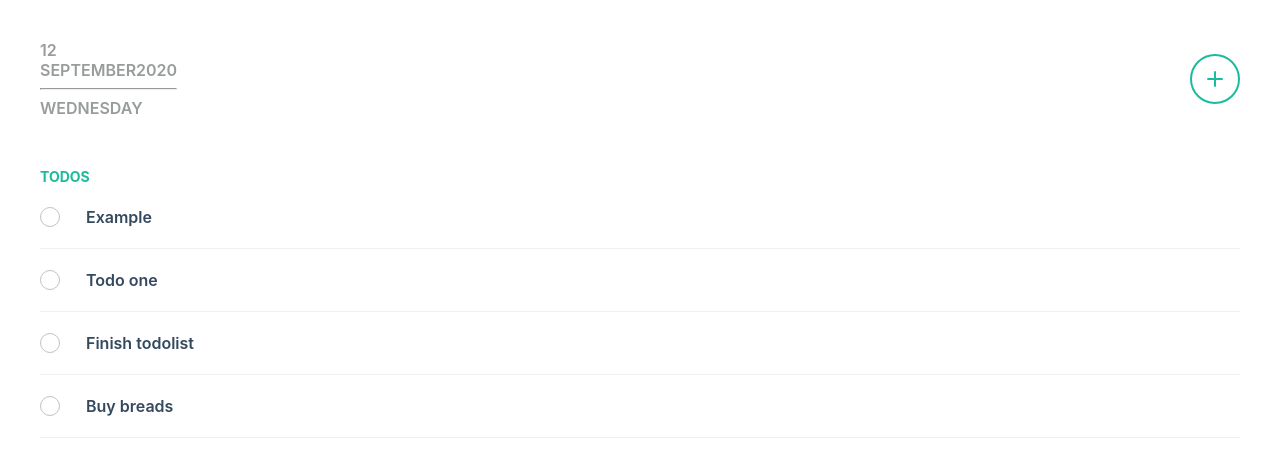
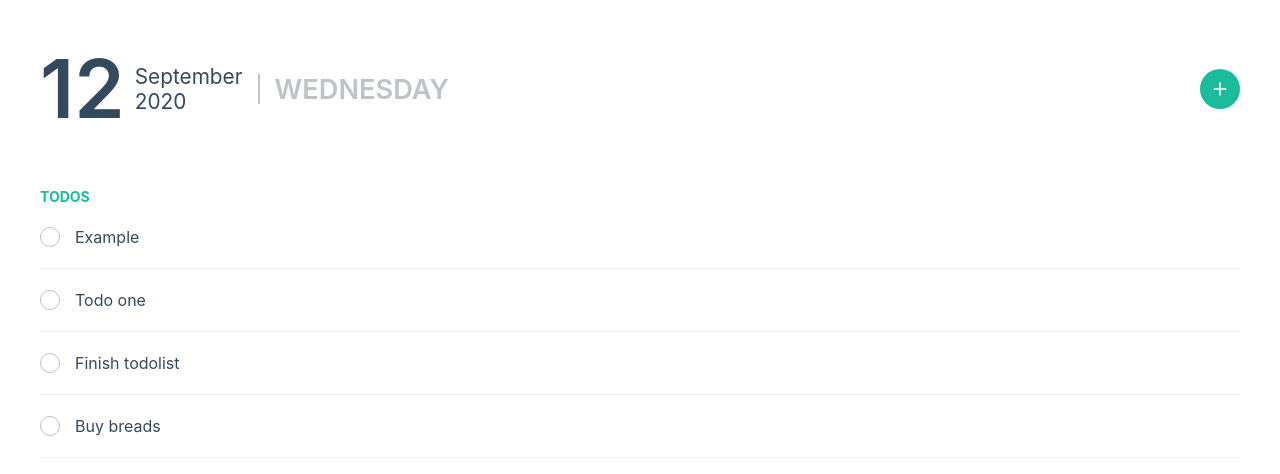
Before and after one commit to adilsonmandlate/todolist, a React (Create React App) app: page / in a window 1280 px wide. Shown: the top 474 px of the page. Built offline with nearby package versions, Linux system fonts and the light colour scheme.

Commit message:
feat: update welcome message

```diff
--- a/src/pages/Home/styles/Home.module.css
+++ b/src/pages/Home/styles/Home.module.css
@@ -12,29 +12,65 @@
 }
 
 .date {
-  color: var(--dark-grey);
+  display: flex;
+  gap: 15px;
+  flex-direction: row;
+  align-items: center;
+}
+
+.fullDate {
+  display: flex;
+  gap: 10px;
+  flex-direction: row;
+  align-items: center;
+}
+
+.day {
   font-weight: 600;
-  font-size: var(--text-size);
+  font-size: calc(var(--title-size) * 1.8);
+}
+
+.monthYear {
+  display: flex;
+  font-size: calc(var(--text-size) * 1.3);
+  flex-direction: column;
+}
+
+.separator {
+  min-height: 30px;
+  background: var(--grey);
+  width: 2px;
+  border: none;
+}
+
+.weekday {
   text-transform: uppercase;
+  font-weight: 600;
+  color: #bdc3c7;
+  font-size: calc(var(--text-size) * 1.7);
 }
 
 .addTodo {
   color: var(--green);
   text-decoration: none;
   padding: 10px;
-  height: 50px;
-  width: 50px;
+  height: 40px;
+  width: 40px;
   justify-content: center;
   border-radius: 50%;
-  border: 2px solid var(--green);
+  border: none;
+  color: #fff;
+  background-color: var(--green);
   display: flex;
   align-items: center;
+}
+
+.addTodo svg {
   transition: all 0.2s ease-in-out;
 }
 
-.addTodo:hover {
-  color: #fff;
-  background-color: var(--green);
+.addTodo:hover svg {
+  transform: rotate(90deg);
 }
 
 /** CATEGORIES */
@@ -54,40 +90,3 @@
   padding: 0;
   list-style: none;
 }
-
-.todo li {
-  display: flex;
-  flex-direction: row;
-  font-weight: 600;
-  padding: 15px 0;
-  cursor: pointer;
-  align-items: center;
-  transition: all 0.2s ease-in-out;
-}
-
-.todo li:first-child {
-  padding-top: 0;
-}
-
-.todo li:hover .todoDesc {
-  color: var(--grey);
-}
-
-.todoDesc {
-  color: #34495e;
-  transition: all 0.2s ease-in-out;
-}
-
-.todoDate {
-  text-transform: uppercase;
-  color: var(--grey);
-  font-size: calc(var(--text-size) - 4px);
-}
-
-.todoStatus {
-  width: 22px;
-  height: 22px;
-  margin-right: 16px;
-  border: 3px solid var(--grey);
-  border-radius: 50%;
-}
```
